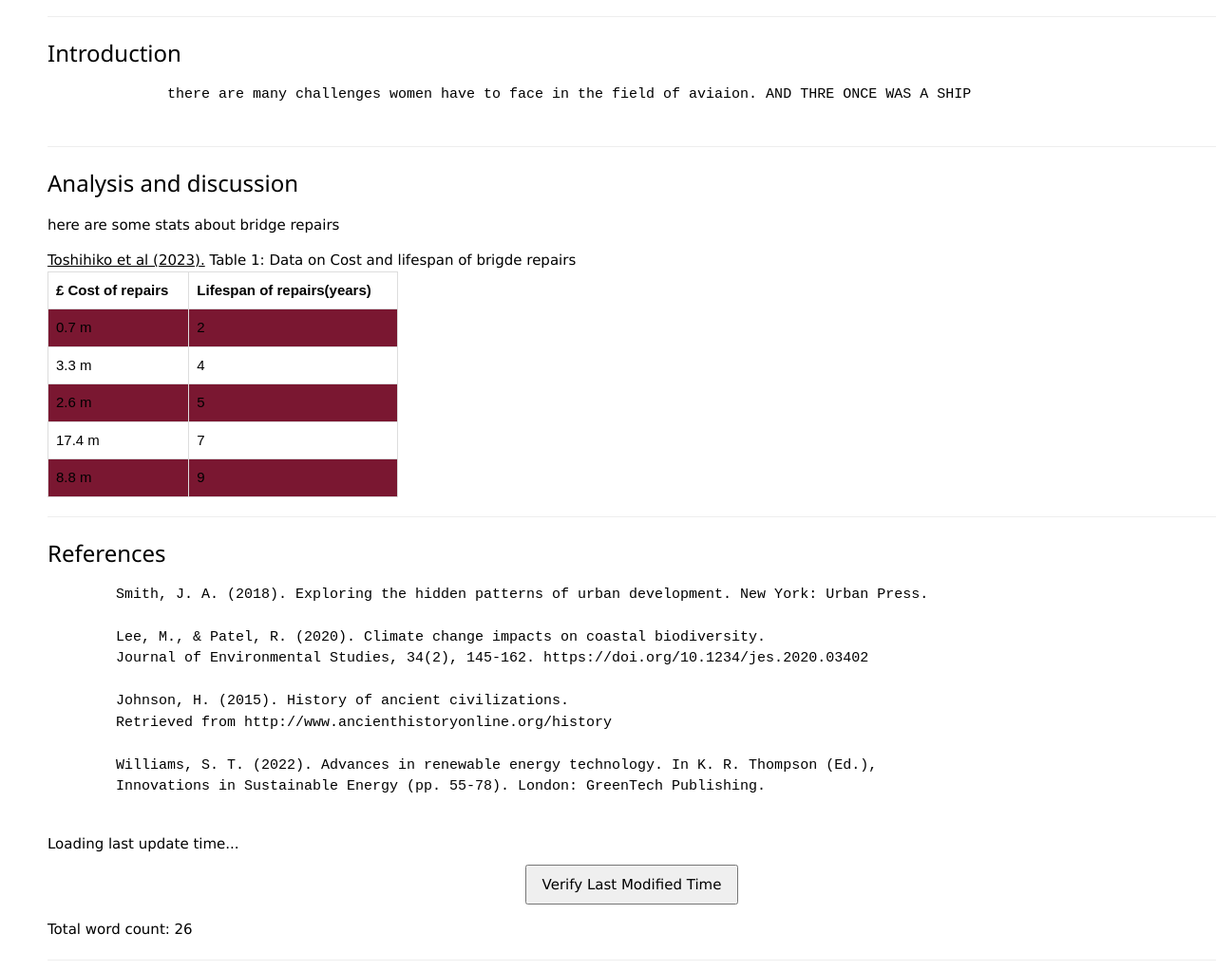
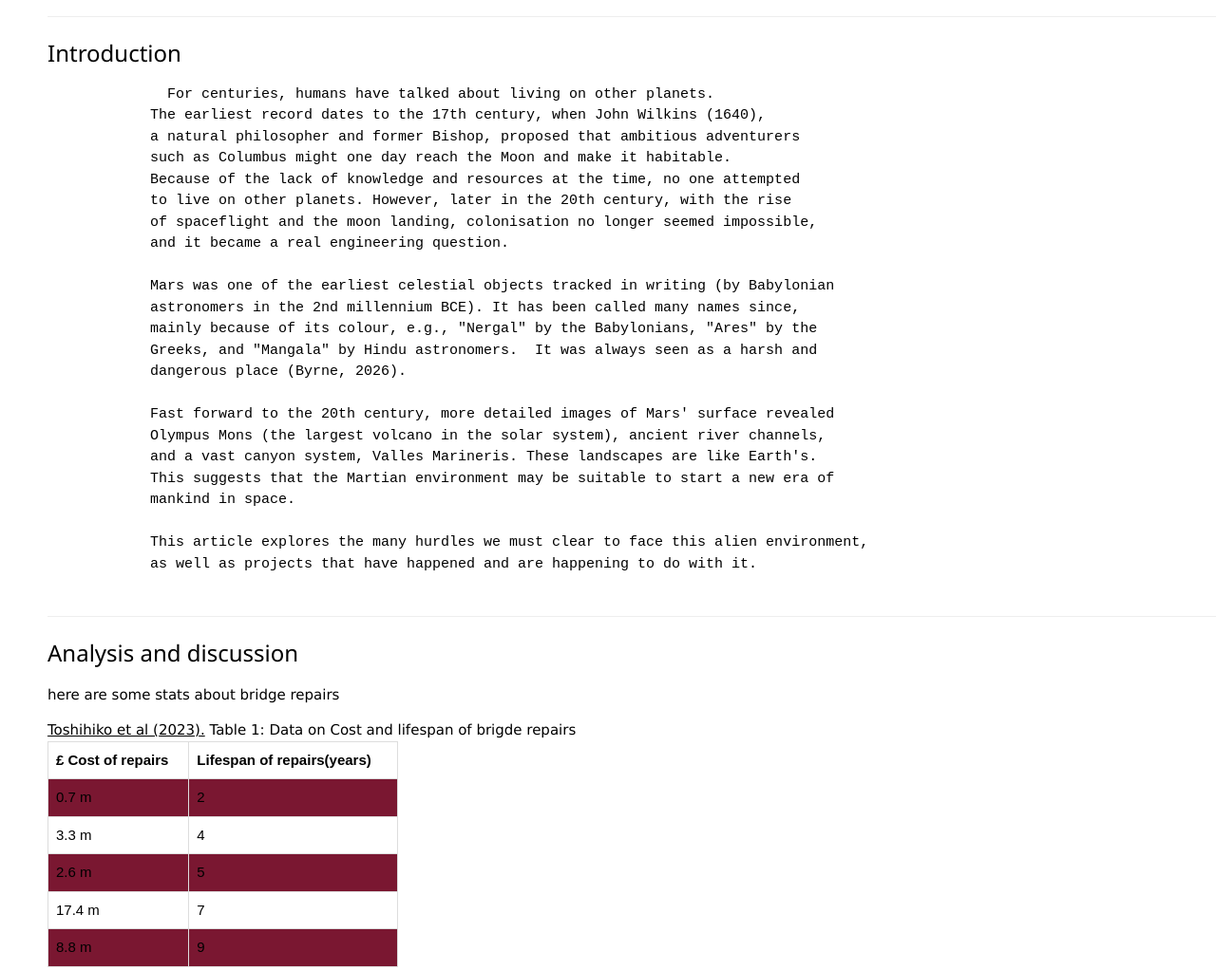
Before and after one commit to FEPSFY7006753/FY7006753, a plain HTML site: page index.html in a window 1280 px wide. Shown: the part 1457-2479 px from the top of the page at 95% size. Drawn offline with nearby package versions, Linux system fonts and the light colour scheme.

Commit message:
Update introduction section with space colonization content
Replaced outdated content about aviation with a historical overview of human interest in colonizing other planets, focusing on Mars.

```diff
--- a/index.html
+++ b/index.html
@@ -146,7 +146,29 @@ classifier confidence to drop, as in Vlachos (2008)
         <h3 id=”Introduction”>Introduction</h3>
 
           <pre  id="Introduction_InText">
-              there are many challenges women have to face in the field of aviaion. AND THRE ONCE WAS A SHIP
+              For centuries, humans have talked about living on other planets.
+            The earliest record dates to the 17th century, when John Wilkins (1640),
+            a natural philosopher and former Bishop, proposed that ambitious adventurers
+            such as Columbus might one day reach the Moon and make it habitable.
+            Because of the lack of knowledge and resources at the time, no one attempted
+            to live on other planets. However, later in the 20th century, with the rise
+            of spaceflight and the moon landing, colonisation no longer seemed impossible,
+            and it became a real engineering question.
+
+            Mars was one of the earliest celestial objects tracked in writing (by Babylonian
+            astronomers in the 2nd millennium BCE). It has been called many names since,
+            mainly because of its colour, e.g., "Nergal" by the Babylonians, "Ares" by the
+            Greeks, and "Mangala" by Hindu astronomers.  It was always seen as a harsh and
+            dangerous place (Byrne, 2026).
+
+            Fast forward to the 20th century, more detailed images of Mars' surface revealed
+            Olympus Mons (the largest volcano in the solar system), ancient river channels,
+            and a vast canyon system, Valles Marineris. These landscapes are like Earth's.
+            This suggests that the Martian environment may be suitable to start a new era of
+            mankind in space.
+
+            This article explores the many hurdles we must clear to face this alien environment,
+            as well as projects that have happened and are happening to do with it.
           </pre>
 
     <hr>
```
